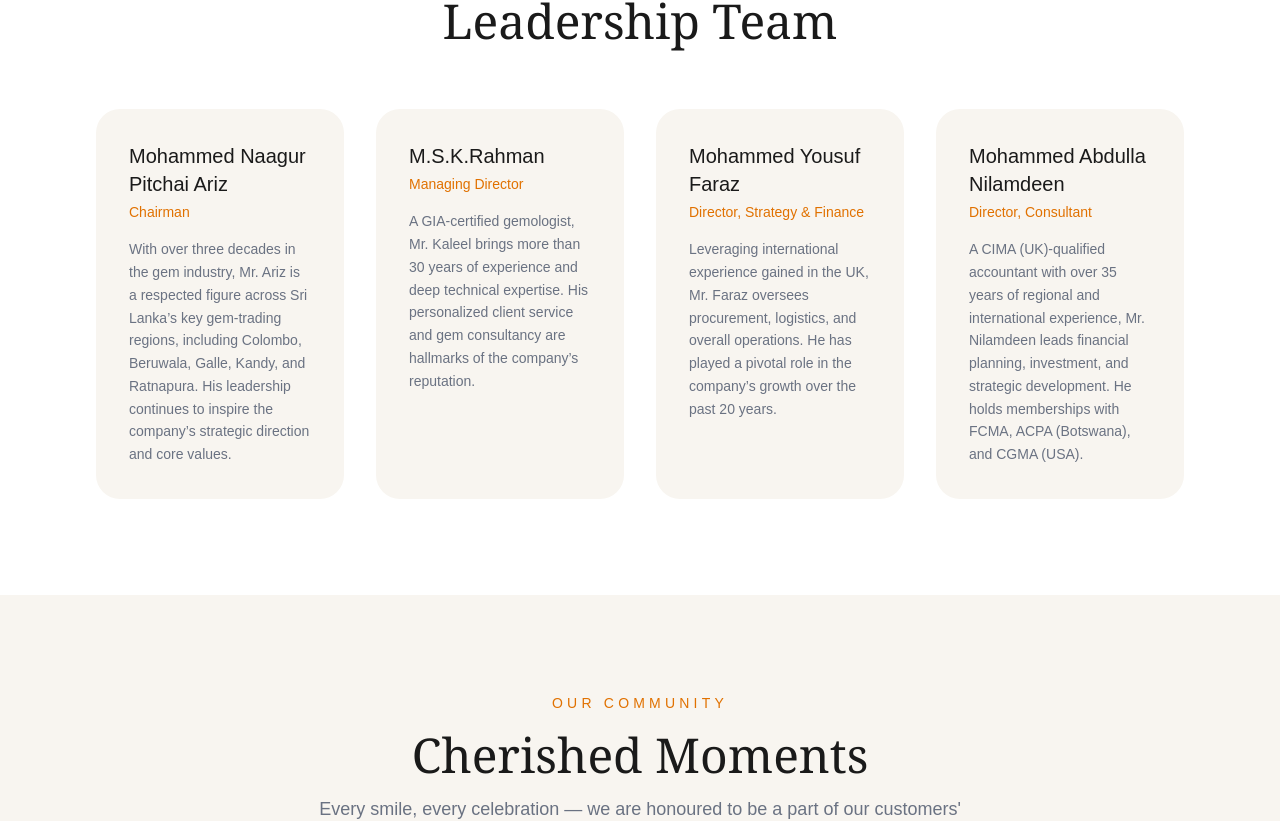
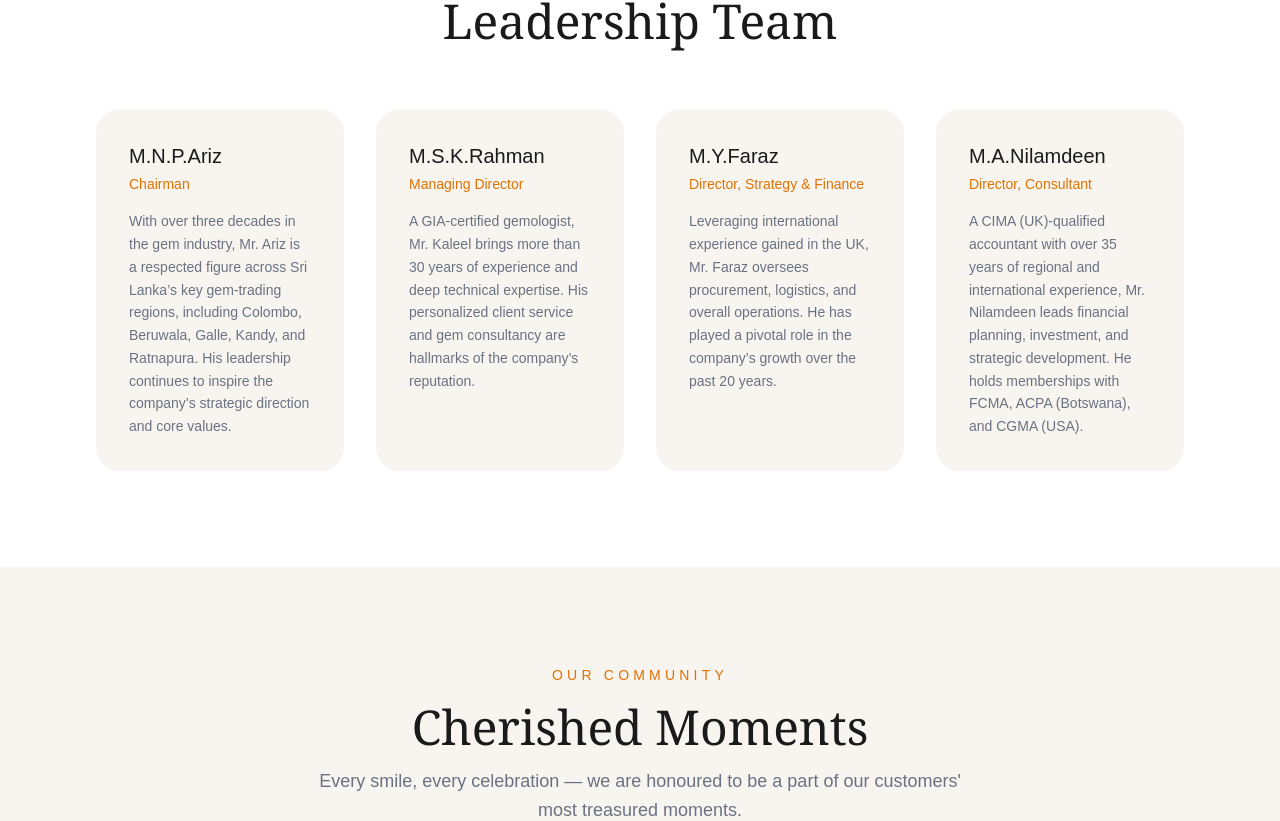
Before and after one commit to TharangaD2/GemMine-frontend, a Next.js app: page /About in a window 1280 px wide. Shown: the part 6847-7668 px from the top of the page. Built offline with nearby package versions, Linux system fonts and the light colour scheme.

Commit message:
Change team members name

```diff
--- a/src/app/About/page.tsx
+++ b/src/app/About/page.tsx
@@ -18,7 +18,7 @@ const milestones = [
 
 const team = [
     {
-        name: 'Mohammed Naagur Pitchai Ariz',
+        name: 'M.N.P.Ariz',
         role: 'Chairman',
         description: 'With over three decades in the gem industry, Mr. Ariz is a respected figure across Sri Lanka’s key gem-trading regions, including Colombo, Beruwala, Galle, Kandy, and Ratnapura. His leadership continues to inspire the company’s strategic direction and core values.'
     },
@@ -28,12 +28,12 @@ const team = [
         description: 'A GIA-certified gemologist, Mr. Kaleel brings more than 30  years of experience and deep technical expertise. His personalized client service and gem consultancy are hallmarks of the company’s reputation.'
     },
     {
-        name: 'Mohammed Yousuf Faraz',
+        name: 'M.Y.Faraz',
         role: 'Director, Strategy & Finance',
         description: 'Leveraging international experience gained in the UK, Mr. Faraz oversees procurement, logistics, and overall operations. He has played a pivotal role in the company’s growth over the past 20 years.'
     },
     {
-        name: 'Mohammed Abdulla Nilamdeen',
+        name: 'M.A.Nilamdeen',
         role: 'Director, Consultant',
         description: 'A CIMA (UK)-qualified accountant with over 35  years of regional and international experience, Mr. Nilamdeen leads financial planning, investment, and strategic development. He holds memberships with FCMA, ACPA (Botswana), and CGMA (USA).'
     }
@@ -702,9 +702,9 @@ export default function About() {
                         <p className="text-[#1e2a47]/70 mt-6 text-lg">
                             Whether you’re a dedicated collector or a curious explorer, Traditional Gemmine (Pvt) Ltd promises authenticity, artistry, and timeless beauty.
                         </p>
-                        <Link href={createPageUrl('collections')}>
+                        <Link href={createPageUrl('Collections')}>
                             <Button className="mt-8 bg-gradient-to-r from-[#1e2a47] to-[#2d3e6a] hover:from-[#2d3e6a] hover:to-[#1e2a47] text-white px-10 py-6 rounded-full text-lg">
-                                Explore Collections
+                                Explore Collection
                                 <ArrowRight className="ml-2 w-5 h-5" />
                             </Button>
                         </Link>
--- a/src/components/ui/footer.tsx
+++ b/src/components/ui/footer.tsx
@@ -22,9 +22,6 @@ export default function Footer() {
                                 className="h-20 w-auto"
                             />
                         </Link>
-                        <p className="text-gray-400 text-sm leading-relaxed mb-4">
-                            Sparkles make you smile. Crafting timeless elegance with every piece.
-                        </p>
                         <div className="flex space-x-3">
                             {[Instagram, Facebook, Twitter, Youtube].map((Icon, index) => (
                                 <motion.a
```
